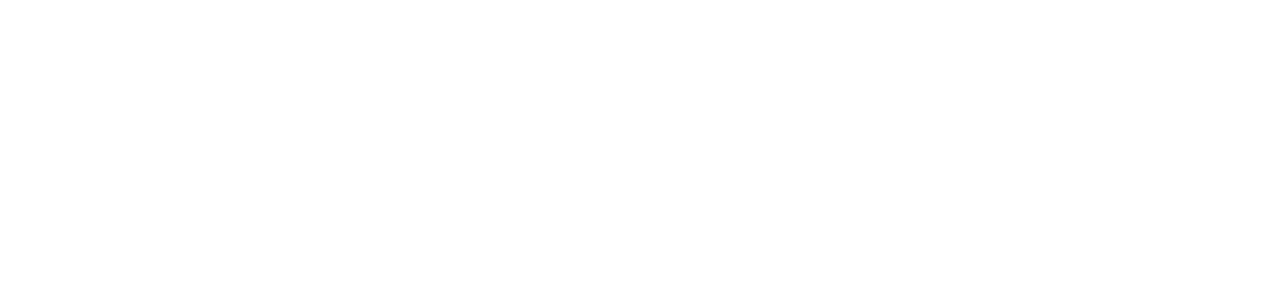
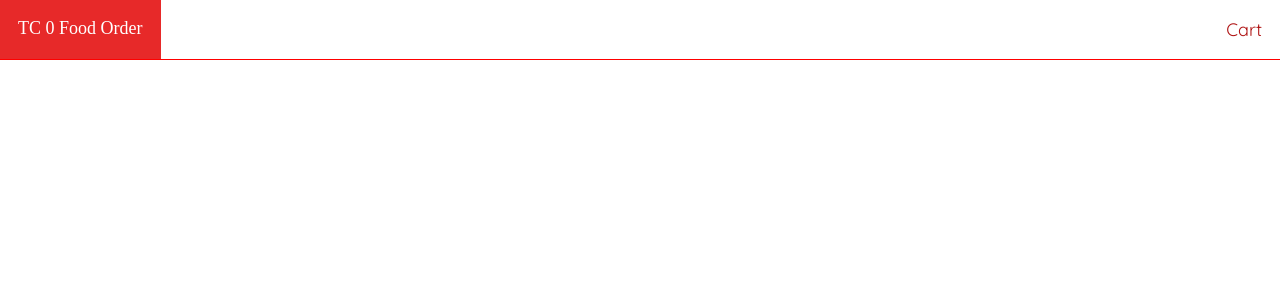
Before and after one commit to Ashwinipatilap/Food_Corner_InAnglar13, an Angular app in the folder foodCorner/: page / in a window 1280 px wide. Shown: the top 300 px of the page. Built offline with nearby package versions, Linux system fonts and the light colour scheme.

Commit message:
headr part completed

```diff
--- a/foodCorner/src/app/app.component.html
+++ b/foodCorner/src/app/app.component.html
@@ -0,0 +1,3 @@
+
+
+<app-header></app-header>
--- a/foodCorner/src/app/app.module.ts
+++ b/foodCorner/src/app/app.module.ts
@@ -3,10 +3,12 @@
 
 import { AppRoutingModule } from './app-routing.module';
 import { AppComponent } from './app.component';
+import { HeaderComponent } from './header/header.component';
 
 @NgModule({
   declarations: [
-    AppComponent
+    AppComponent,
+    HeaderComponent
   ],
   imports: [
     BrowserModule,
--- /dev/null
+++ b/foodCorner/src/app/header/header.component.css
@@ -0,0 +1,37 @@
+header{
+    padding: 0;
+    background-color: white;
+    border-bottom: 1px solid red;
+}
+
+a{
+    color: #af1313;
+}
+
+a:hover{
+    background-color: #e72929;
+    color: #fff;
+}
+
+.container{
+
+margin: 0 auto;
+display: flex;
+justify-content: space-between;
+}
+
+a.logo{
+font-family: bold;
+padding: 1em;
+}
+
+nav ul{
+    list-style-type: none;
+    margin: 0;
+}
+
+nav ul li a{
+    padding: 1em;
+    display: inline-block;
+
+}
--- /dev/null
+++ b/foodCorner/src/app/header/header.component.html
@@ -0,0 +1,14 @@
+<header>
+    <div class="container">
+
+        <a href="#" routerLink="/" class="logo">TC 0 Food Order</a>
+    <nav>
+        <ul>
+            <li>
+                <a href="">Cart</a>
+            </li>
+        </ul>
+    </nav>
+
+    </div>
+</header>
--- /dev/null
+++ b/foodCorner/src/app/header/header.component.ts
@@ -0,0 +1,15 @@
+import { Component, OnInit } from '@angular/core';
+
+@Component({
+  selector: 'app-header',
+  templateUrl: './header.component.html',
+  styleUrls: ['./header.component.css']
+})
+export class HeaderComponent implements OnInit {
+
+  constructor() { }
+
+  ngOnInit(): void {
+  }
+
+}
--- a/foodCorner/src/index.html
+++ b/foodCorner/src/index.html
@@ -6,8 +6,11 @@
   <base href="/">
   <meta name="viewport" content="width=device-width, initial-scale=1">
   <link rel="icon" type="image/x-icon" href="favicon.ico">
+ <!-- <link href="https://cdn.jsdelivr.net/npm/bootstrap@5.3.2/dist/css/bootstrap.min.css" rel="stylesheet" integrity="sha384-T3c6CoIi6uLrA9TneNEoa7RxnatzjcDSCmG1MXxSR1GAsXEV/Dwwykc2MPK8M2HN" crossorigin="anonymous"> -->
 </head>
 <body>
   <app-root></app-root>
+
+  <!--<script src="https://cdn.jsdelivr.net/npm/bootstrap@5.3.2/dist/js/bootstrap.bundle.min.js" integrity="sha384-C6RzsynM9kWDrMNeT87bh95OGNyZPhcTNXj1NW7RuBCsyN/o0jlpcV8Qyq46cDfL" crossorigin="anonymous"></script>-->
 </body>
 </html>
--- a/foodCorner/src/styles.css
+++ b/foodCorner/src/styles.css
@@ -1 +1,22 @@
 /* You can add global styles to this file, and also import other style files */
+
+  @import url('https://fonts.googleapis.com/css2?family=Roboto:ital,wght@0,100;0,400;0,500;0,700;0,900;1,100;1,400;1,500;1,700;1,900&display=swap');
+
+
+  @import url('https://fonts.googleapis.com/css2?family=Quicksand:wght@300;400;500;700&family=Roboto:ital,wght@0,100;0,400;0,500;0,700;0,900;1,100;1,400;1,500;1,700;1,900&display=swap');
+
+
+  *{
+    box-sizing: border-box;
+  }
+
+
+  body{
+    margin: 0;
+    font-family: Quicksand, Helvetica, sans-serif;
+    font-size: 18px;
+  }
+
+  a{
+    text-decoration: none;
+  }
```
Also changed, not shown: 1 other file (tests, documents, lock files or other folders).
